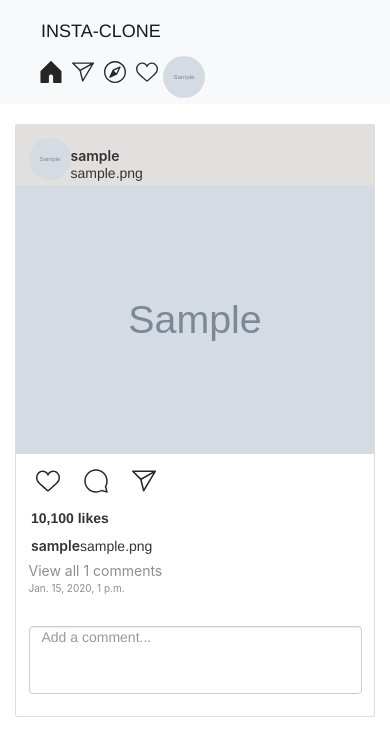
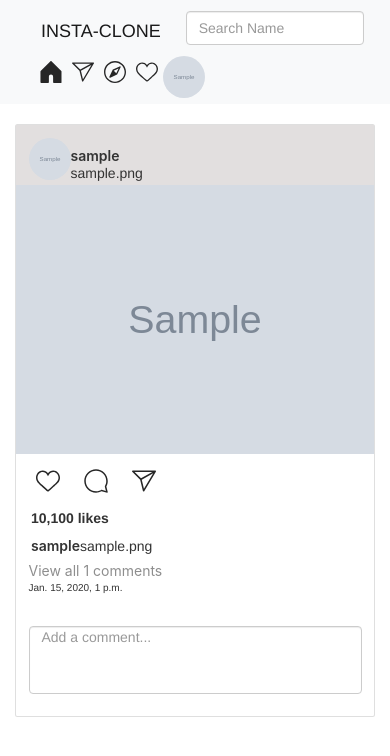
Before and after one commit to Nasseh123/insta-clone, a Django app: page / in a window 390 px wide. Shown: the top 756 px of the page. Run offline with Django 3.2, Linux system fonts and the light colour scheme; a user stored in the database is signed in; tables that the repository leaves empty hold one stand-in row (values such as "Sample post"); grey boxes marked "Sample" are stand-in pictures; some libraries are stand-ins or nearby versions.

Commit message:
Added search bar for mobile view in index.html

```diff
--- a/prof/templates/index.html
+++ b/prof/templates/index.html
@@ -87,7 +87,7 @@
              View all {{images.comment_set.count}} comments</a>
 
           {%endif%}
-          <p class="r8ZrO cccc">
+          <p class=" cccc">
             {{images.pub_time}}</p>
             <form   method="post" action="{%url 'new_comment' images_id=images.id %}" enctype="multipart/form-data">
               {%csrf_token%}
--- a/prof/templates/navbar.html
+++ b/prof/templates/navbar.html
@@ -6,25 +6,25 @@
     <div class=" d-none d-lg-block col-md-2 col-lg-2"></div>
     <div class=" col-sm-12 col-md-6 col-lg-6">
     <a class="navbar-brand"> INSTA-CLONE</a>
-    <div class="collapse navbar-collapse" id="navbarSupportedContent">
-      <ul class="navbar-nav mr-auto">
+
+
         <!-- ***********AUTHENTICATED USER**************** -->
         {% if user.is_authenticated %}
 
-        <li class="nav-item _8-yf5" style="float: right;">
+
           <form class="form-inline my-2 my-lg-0"  role="search" action="{%url 'searchuser' %}">
-            <input class="form-control mr-sm-2" type="text" placeholder="Search Name" aria-label="Search" name="searchuser">
+            <input class="form-control mr-sm-2 d-block" type="text" placeholder="Search Name" aria-label="Search" name="searchuser">
             <!-- <button class="btn btn-outline-success my-2 my-sm-0" type="submit">Search</button>   -->
           </form>
-        </li>
+
         {% else %}
-        <li>
+
           <a class='btn btn-default' href="/accounts/login">Login</a>
-        </li>
+
         {% endif %}
-      </ul>
 
-    </div>
+
+
     </div>
 
     <div class="_47KiJ">
@@ -55,9 +55,9 @@
           <a class="dropdown-item" href="{%url 'new_image'%}">NEW_IMAGE</a>
 
           <a class="dropdown-item" href="/accounts/password/change">Change Password</a>
+
+          <div class="dropdown-divider"></div>
           <a class="dropdown-item" href="/logout">LOGOUT</a>
-          <div class="dropdown-divider"></div>
-          <a class="dropdown-item" href="#">Something else here</a>
         </div>
 
       </li>
```
